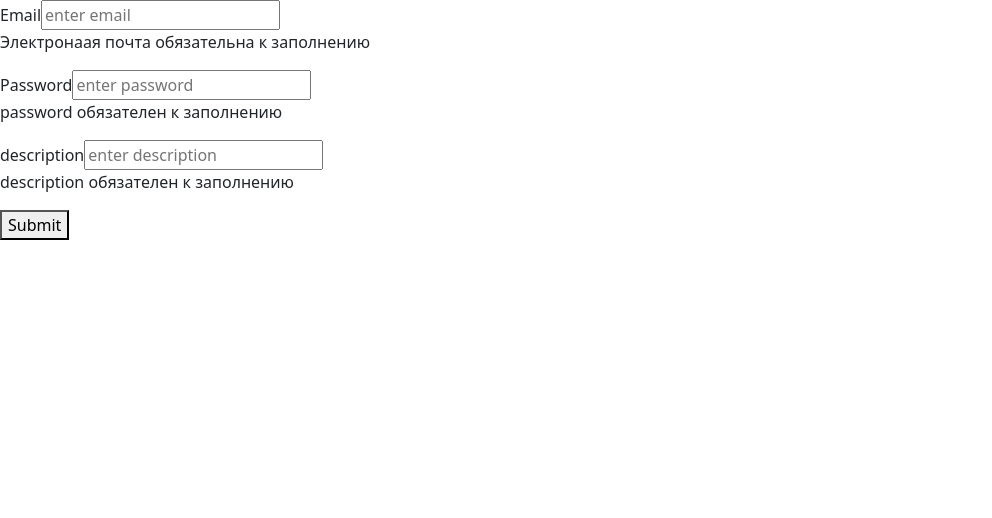
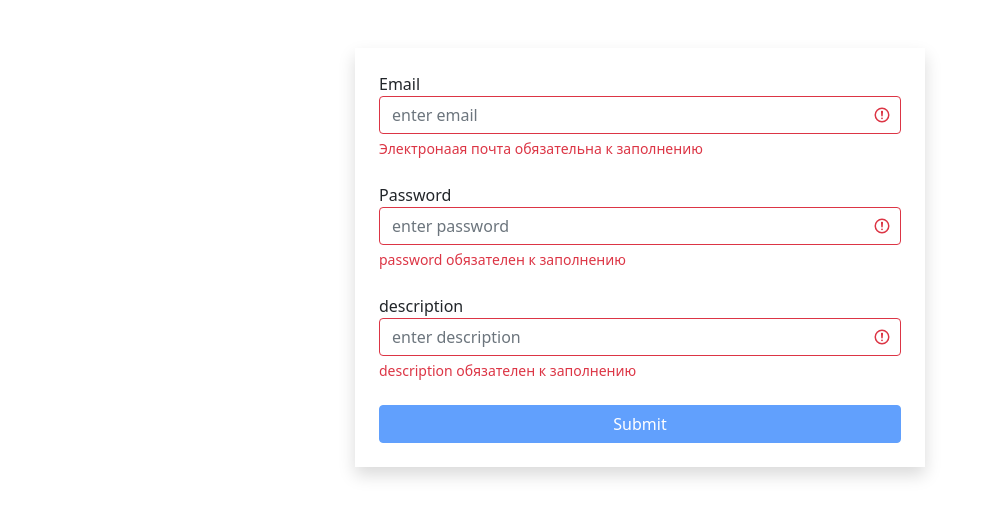
Before and after one commit to vadimlelik/react-form, a React (Vite) app: page / in a window 1280 px wide. Shown: the top 518 px of the page, without its empty margins (0-992 px from the left). Built offline with nearby package versions, Linux system fonts and the light colour scheme.

Commit message:
add: add style

```diff
--- a/src/components/MyForm.jsx
+++ b/src/components/MyForm.jsx
@@ -10,9 +10,13 @@ const MyForm = () => {
   });
   const [error, setError] = useState({});
 
+  const isValid = Object.keys(error).length === 0;
+
   const onSubmit = (event) => {
     event.preventDefault();
+    if (isValid) {
       console.log(data);
+    }
   };
 
   //   const onEmailChange = ({ target }) => {
@@ -29,11 +33,21 @@ const MyForm = () => {
 
   const validationSchema = {
     email: {
+      isEmail: {
+        message: "Email введён некорректно",
+      },
       isRequired: {
         message: "Электронаая почта обязательна к заполнению",
       },
     },
     password: {
+      isContainDigit: {
+        message: " в пароле должна быть хоть одна цифра ",
+      },
+      min: {
+        message: "Пароль должен состоять минимум из 8 символов",
+        value: 8,
+      },
       isRequired: {
         message: "password обязателен к заполнению",
       },
@@ -53,7 +67,9 @@ const MyForm = () => {
   const { email, password, description } = data;
 
   return (
-    <div>
+    <div className="container mt-5">
+      <div className="row">
+        <div className="col-md-6 offset-md-3 shadow p-4">
           <form onSubmit={onSubmit}>
             <TextField
               name="email"
@@ -87,8 +103,16 @@ const MyForm = () => {
               error={error.description}
             />
 
-        <button type="submit"> Submit </button>
+            <button
+              disabled={!isValid}
+              type="submit"
+              className="btn btn-primary w-100 mx-auto"
+            >
+              Submit
+            </button>
           </form>
+        </div>
+      </div>
     </div>
   );
 };
--- a/src/components/TextField.jsx
+++ b/src/components/TextField.jsx
@@ -8,9 +8,14 @@ const TextField = ({
   placeholder,
   error,
 }) => {
+  const getInputClass = () => {
+    return "form-control" + (error ? " is-invalid" : "");
+  };
+
   return (
-    <div>
+    <div className="mb-4">
       <label htmlFor={name}>{label} </label>
+      <div className="input-group has-validation">
         <input
           id={name}
           name={name}
@@ -18,9 +23,11 @@ const TextField = ({
           placeholder={placeholder}
           type={type}
           onChange={onChange}
+          className={getInputClass()}
         />
 
-      {error && <p>{error}</p>}
+        {error && <div className="invalid-feedback">{error}</div>}
+      </div>
     </div>
   );
 };
--- a/src/utils/validateRules.js
+++ b/src/utils/validateRules.js
@@ -1,2 +1,13 @@
 
-export const isRequired = (value) => Boolean(value.trim())
+// export const isRequired = (value) => Boolean(value.trim())
+// export const isEmail = (value) => /^\S+@\S+\.\S+$/g.test(value)
+// export const isContainDigit = (value) => /\d+/g.test(value)
+// export const min = (value, param) => value.length >= param
+
+
+export default {
+    isRequired: (value) => Boolean(value.trim()),
+    isEmail: (value) => /^\S+@\S+\.\S+$/g.test(value),
+    isContainDigit: (value) => /\d+/g.test(value),
+    min: (value, param) => value.length >= param,
+}
--- a/src/utils/validator.js
+++ b/src/utils/validator.js
@@ -1,5 +1,5 @@
-import { isRequired } from "./validateRules";
-
+// import { isContainDigit, isEmail, isRequired, min } from "./validateRules";
+import validateRules from './validateRules';
 export const validate = (values, config) => {
     const errors = {}
 
@@ -9,9 +9,10 @@ export const validate = (values, config) => {
 
         for (const rule in validationResult) {
 
-            const { message } = validationResult[rule]
+            const { message, value } = validationResult[rule]
+            const validator = validateRules[rule]
 
-            const hasError = !validator(rule, values[name])
+            const hasError = validator && !validator(values[name], value)
             if (hasError) {
                 errors[name] = message
             }
@@ -19,18 +20,24 @@ export const validate = (values, config) => {
 
     }
 
+
+    // function validator(ruleName, value, param) {
+    //     switch (ruleName) {
+    //         case "isRequired":
+    //             return isRequired(value)
+    //         case "isEmail":
+    //             return isEmail(value)
+    //         case "isContainDigit":
+    //             return isContainDigit(value)
+    //         case 'min':
+    //             return min(value, param)
+
+    //         default:
+    //             break;
+    //     }
+
+    // }
+
     return errors
 
 }
-
-
-const validator = (ruleName, value) => {
-    switch (ruleName) {
-        case "isRequired":
-            return isRequired(value)
-
-        default:
-            break;
-    }
-
-}
```
Lines whose indentation alone changed are shown as unchanged.
